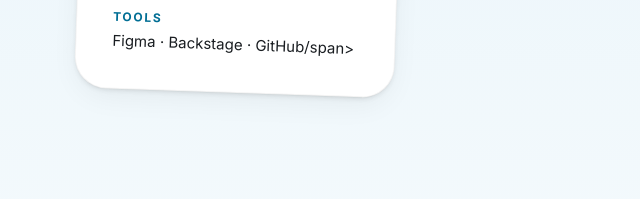
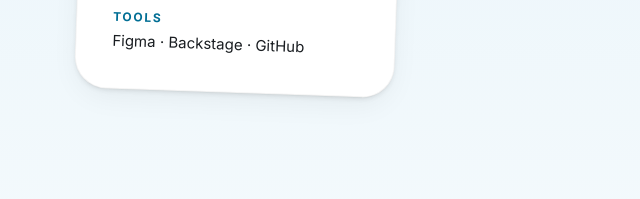
Before and after one commit to uxMikko/uxmikko.github.io, a plain HTML site: page basf/index.html in a window 1280 px wide. Shown: the part 439-638 px from the top of the page, 599-1239 px from the left. Drawn offline with nearby package versions, Linux system fonts and the light colour scheme.

Commit message:
Fix HTML tag for detail-value span

```diff
--- a/basf/index.html
+++ b/basf/index.html
@@ -67,7 +67,7 @@
           </div>
           <div class="detail-row">
             <span class="detail-label">Tools</span>
-            <span class="detail-value">Figma · Backstage · GitHub/span>
+            <span class="detail-value">Figma · Backstage · GitHub</span>
           </div>
         </div>
       </div>
```
